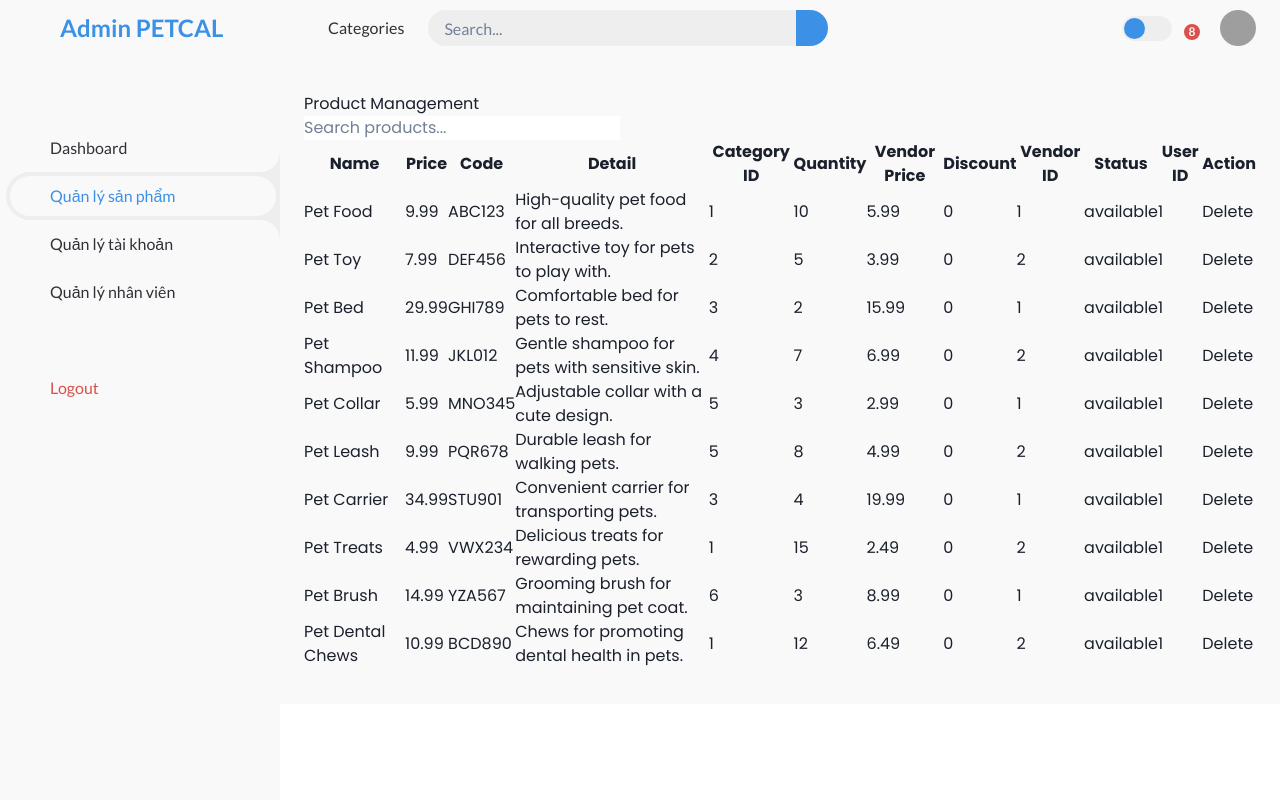
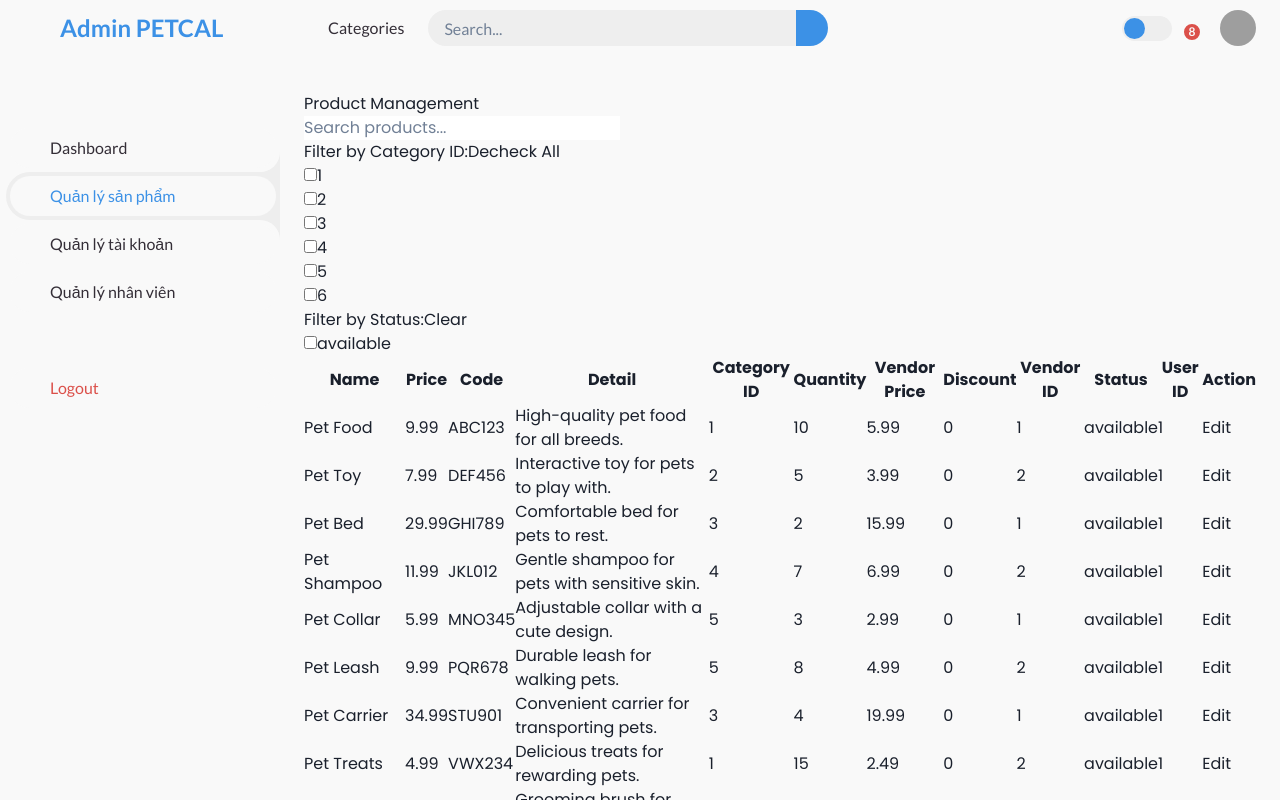
Before and after one commit to datdnt1027/Pet_Store_UI, a React (Create React App) app: page /admin in a window 1280 px wide. Both pictures are taken after a click on the link "Quản lý sản phẩm". Built offline with nearby package versions, Linux system fonts and the light colour scheme; grey boxes are pictures that could not be loaded.

Commit message:
ProductManage

```diff
--- a/src/components/ProductManagementPage .js
+++ b/src/components/ProductManagementPage .js
@@ -6,7 +6,22 @@ const ProductManagementPage = () => {
   const [searchTerm, setSearchTerm] = useState('');
   const [sortBy, setSortBy] = useState('');
   const [sortDirection, setSortDirection] = useState('asc');
-
+  const [filterCategoryIds, setFilterCategoryIds] = useState([]);
+  const [filterStatuses, setFilterStatuses] = useState([]);
+  const [selectedProductId, setSelectedProductId] = useState(null);
+  const handleStatusFilter = (status) => {
+    if (filterStatuses.includes(status)) {
+      setFilterStatuses(filterStatuses.filter((s) => s !== status));
+    } else {
+      setFilterStatuses([...filterStatuses, status]);
+    }
+  };
+  const handleEdit = (productId) => {
+    setSelectedProductId(productId);
+  };
+  const handleClearStatusFilter = () => {
+    setFilterStatuses([]);
+  };
   // Fetch products data (you can replace this with your own API call)
   useEffect(() => {
     fetchProducts();
@@ -23,6 +38,10 @@ const ProductManagementPage = () => {
     // Replace this with your own logic to delete the product
     // You can use the productId to identify the product to be deleted
     console.log('Delete product with ID:', productId);
+
+    if (selectedProductId === productId) {
+      setSelectedProductId(null);
+    }
   };
 
   const handleSort = (field) => {
@@ -31,12 +50,25 @@ const ProductManagementPage = () => {
     setSortBy(field);
     setSortDirection(direction);
   };
+  const handleCheckAll = () => {
+    setFilterCategoryIds([]); // Clear the filterCategoryIds state to decheck all checkboxes
+  };
+  const handleFilter = (categoryId) => {
+    if (filterCategoryIds.includes(categoryId)) {
+      setFilterCategoryIds(filterCategoryIds.filter((id) => id !== categoryId));
+    } else {
+      setFilterCategoryIds([...filterCategoryIds, categoryId]);
+    }
+  };
 
   const filteredProducts = products.filter((product) => {
     const values = Object.values(product).map((value) => value.toString().toLowerCase());
-    return values.some((value) => value.includes(searchTerm.toLowerCase()));
+    return (
+      values.some((value) => value.includes(searchTerm.toLowerCase())) &&
+      (filterCategoryIds.length === 0 || filterCategoryIds.includes(product.product_category_id)) && (filterStatuses.length === 0 || filterStatuses.includes(product.status))
+    );
   });
-
+  const statuses = [...new Set(products.map((product) => product.status))];
   const sortedProducts = [...filteredProducts].sort((a, b) => {
     if (sortBy) {
       const fieldA = a[sortBy];
@@ -46,6 +78,9 @@ const ProductManagementPage = () => {
     }
     return 0;
   });
+
+  // Get unique category IDs from the products
+  const categoryIds = [...new Set(products.map((product) => product.product_category_id))];
 
   return (
     <div>
@@ -60,6 +95,36 @@ const ProductManagementPage = () => {
         />
       </div>
 
+      <div>
+        <label>Filter by Category ID:</label>
+        <button onClick={handleCheckAll}>Decheck All</button> {/* Add the button */}
+        {categoryIds.map((categoryId) => (
+          <div key={categoryId}>
+            <input
+              type="checkbox"
+              id={`category-${categoryId}`}
+              checked={filterCategoryIds.includes(categoryId)}
+              onChange={() => handleFilter(categoryId)}
+            />
+            <label htmlFor={`category-${categoryId}`}>{categoryId}</label>
+          </div>
+        ))}
+      </div>
+      <div>
+        <label>Filter by Status:</label>
+        <button onClick={handleClearStatusFilter}>Clear</button> {/* Add the button */}
+        {statuses.map((status) => (
+          <div key={status}>
+            <input
+              type="checkbox"
+              id={`status-${status}`}
+              checked={filterStatuses.includes(status)}
+              onChange={() => handleStatusFilter(status)}
+            />
+            <label htmlFor={`status-${status}`}>{status}</label>
+          </div>
+        ))}
+      </div>
       <table>
         <thead>
           <tr>
@@ -70,21 +135,39 @@ const ProductManagementPage = () => {
               Price {sortBy === 'retail_price' && <span>{sortDirection === 'asc' ? '▲' : '▼'}</span>}
             </th>
             {/* Add table headers for other properties */}
-            <th>Code</th>
-            <th>Detail</th>
-            <th>Category ID</th>
-            <th>Quantity</th>
-            <th>Vendor Price</th>
-            <th>Discount</th>
-            <th>Vendor ID</th>
-            <th>Status</th>
-            <th>User ID</th>
+            <th onClick={() => handleSort('product_code')}>
+              Code {sortBy === 'product_code' && <span>{sortDirection === 'asc' ? '▲' : '▼'}</span>}
+            </th>
+            <th onClick={() => handleSort('product_detail')}>
+              Detail {sortBy === 'product_detail' && <span>{sortDirection === 'asc' ? '▲' : '▼'}</span>}
+            </th>
+            <th onClick={() => handleSort('product_category_id')}>
+              Category ID {sortBy === 'product_category_id' && <span>{sortDirection === 'asc' ? '▲' : '▼'}</span>}
+            </th>
+            <th onClick={() => handleSort('quantity_on_hand')}>
+              Quantity {sortBy === 'quantity_on_hand' && <span>{sortDirection === 'asc' ? '▲' : '▼'}</span>}
+            </th>
+            <th onClick={() => handleSort('vendor_price')}>
+              Vendor Price {sortBy === 'vendor_price' && <span>{sortDirection === 'asc' ? '▲' : '▼'}</span>}
+            </th>
+            <th onClick={() => handleSort('discount')}>
+              Discount {sortBy === 'discount' && <span>{sortDirection === 'asc' ? '▲' : '▼'}</span>}
+            </th>
+            <th onClick={() => handleSort('vendor_id')}>
+              Vendor ID {sortBy === 'vendor_id' && <span>{sortDirection === 'asc' ? '▲' : '▼'}</span>}
+            </th>
+            <th onClick={() => handleSort('status')}>
+              Status {sortBy === 'status' && <span>{sortDirection === 'asc' ? '▲' : '▼'}</span>}
+            </th>
+            <th onClick={() => handleSort('user_id')}>
+              User ID {sortBy === 'user_id' &&<span>{sortDirection === 'asc' ? '▲' : '▼'}</span>}
+            </th>
             <th>Action</th>
           </tr>
         </thead>
         <tbody>
           {sortedProducts.map((product) => (
-            <tr key={product.pet_product_id}>
+            <tr key={product.id}>
               <td>{product.product_name}</td>
               <td>{product.retail_price}</td>
               {/* Render other properties */}
@@ -98,15 +181,18 @@ const ProductManagementPage = () => {
               <td>{product.status}</td>
               <td>{product.user_id}</td>
               <td>
-                <button onClick={() => handleDelete(product.pet_product_id)}>Delete</button>
-                {/* Add edit button and functionality here */}
+              {selectedProductId === product.id ? (
+    <button>Edit</button>
+  ) : (
+    <div>
+      <button onClick={() => handleEdit(product.id)}>Edit</button>
+    </div>
+  )}
               </td>
             </tr>
           ))}
         </tbody>
       </table>
-
-      {/* Add add product form and functionality here */}
     </div>
   );
 };
```
Also changed, not shown: src/data/sampleAccount.js (added, +40 -0 lines).
